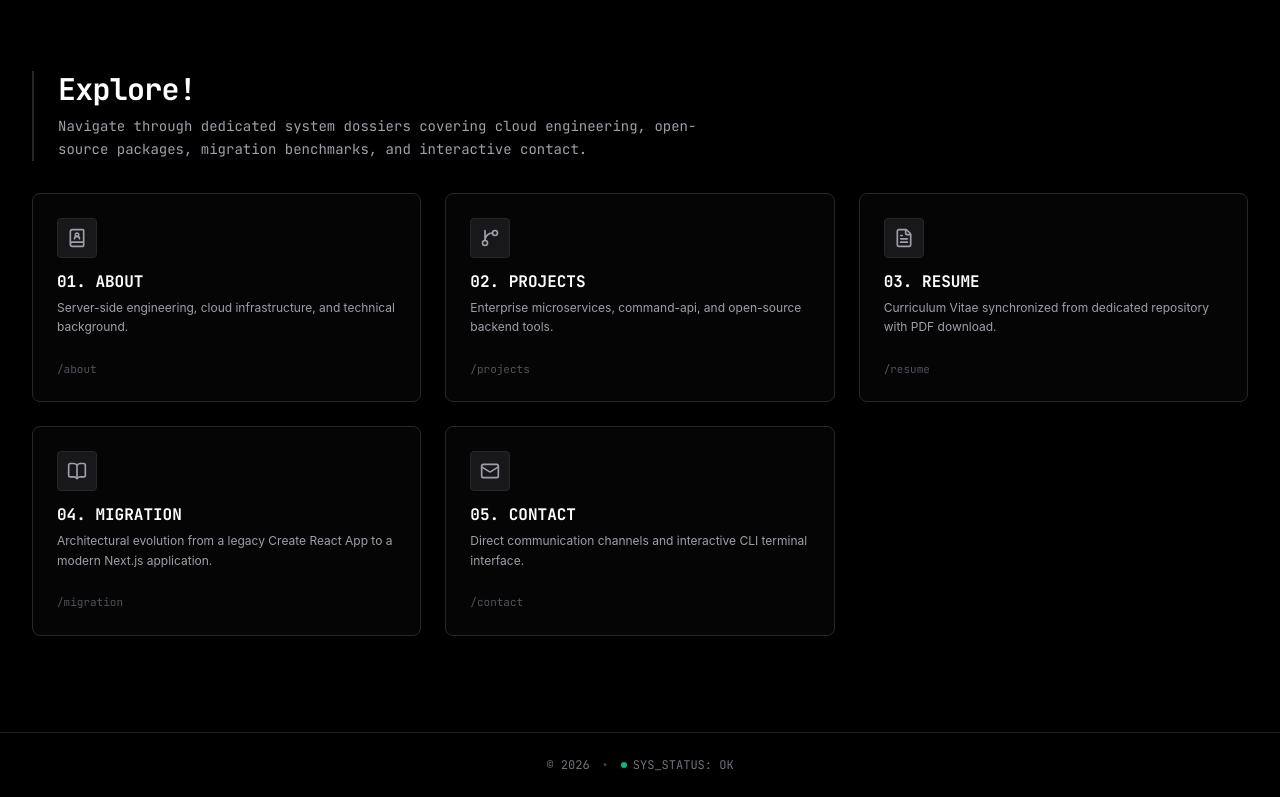
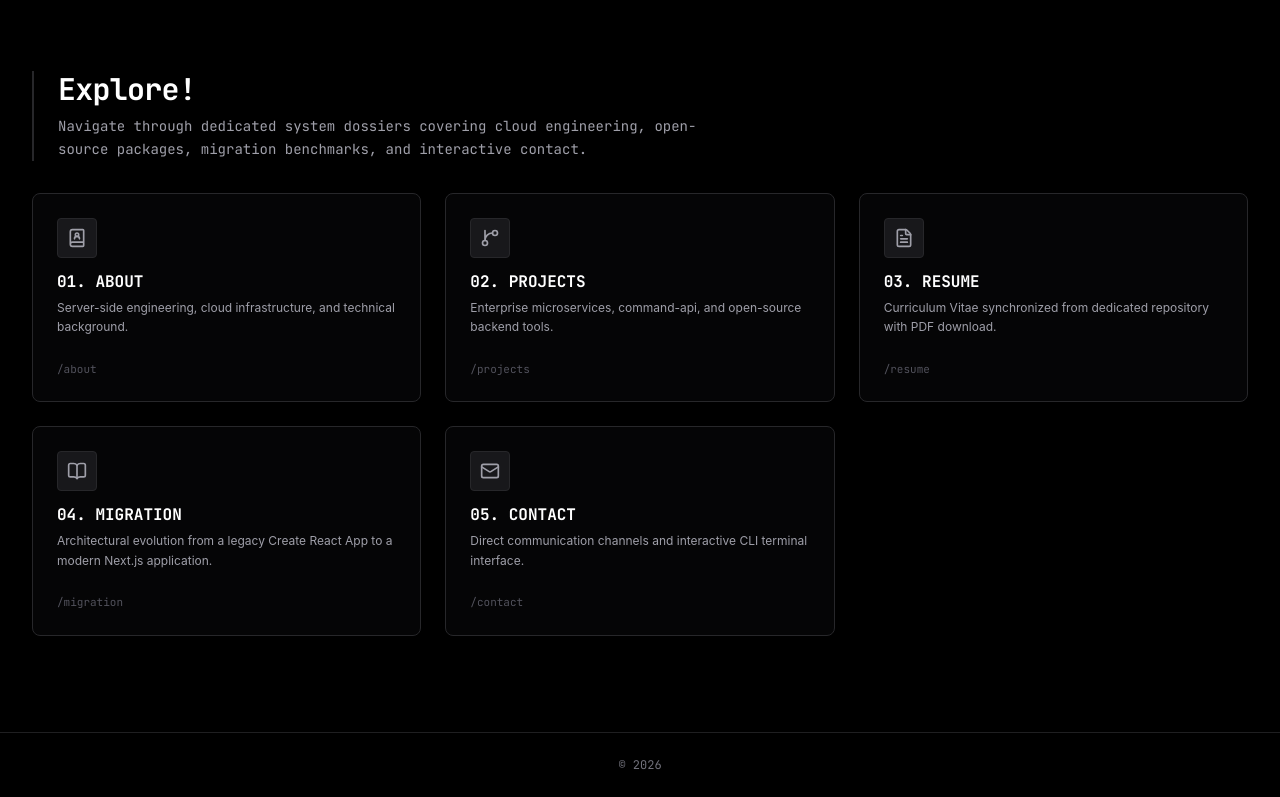
Before and after one commit to v1tor2003/portfolio, a Next.js app: page / in a window 1280 px wide. Shown: the part 802-1599 px from the top of the page. Built offline with nearby package versions, Linux system fonts and the light colour scheme.

Commit message:
style(footer): simplify to minimal year-only copyright

```diff
--- a/components/layout/footer/Footer.tsx
+++ b/components/layout/footer/Footer.tsx
@@ -5,11 +5,6 @@ export function Footer() {
 		<footer className="w-full border-t border-zinc-800/80 bg-black/90 py-6 font-mono text-xs text-zinc-500">
 			<div className="mx-auto flex max-w-7xl items-center justify-center gap-3 px-4 sm:px-6 lg:px-8">
 				<span>© {currentYear}</span>
-				<span className="text-zinc-700">•</span>
-				<div className="flex items-center gap-1.5">
-					<span className="h-1.5 w-1.5 rounded-full bg-emerald-500 inline-block" />
-					<span>SYS_STATUS: OK</span>
-				</div>
 			</div>
 		</footer>
 	);
```
Also changed, not shown: 1 other file (tests, documents, lock files or other folders).
